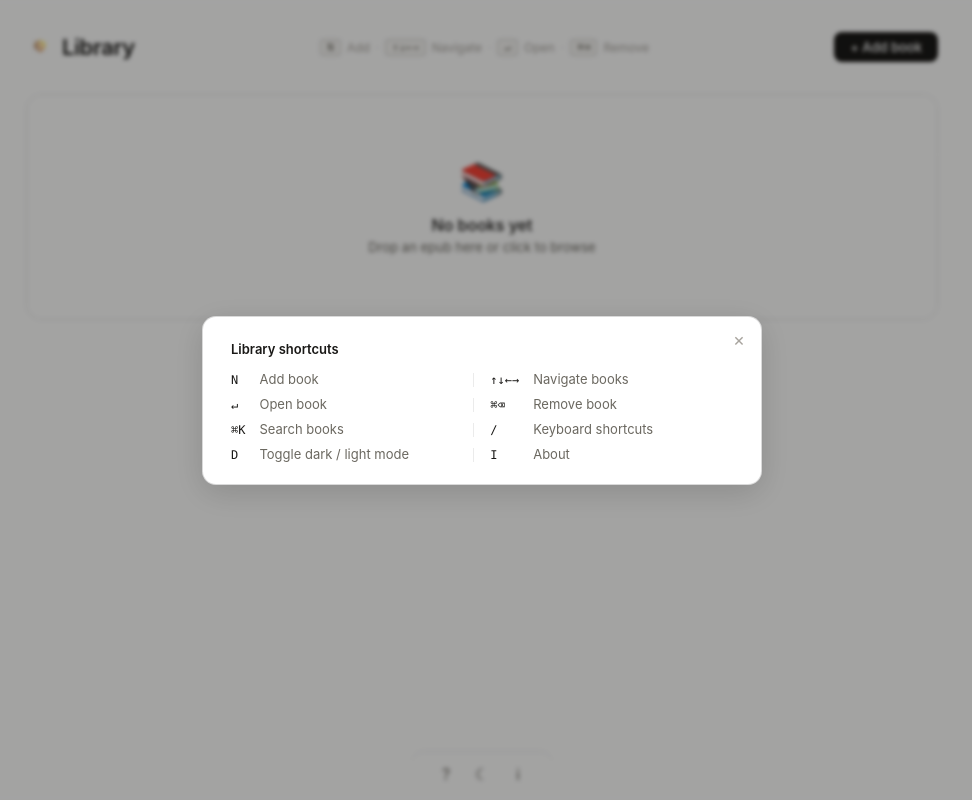
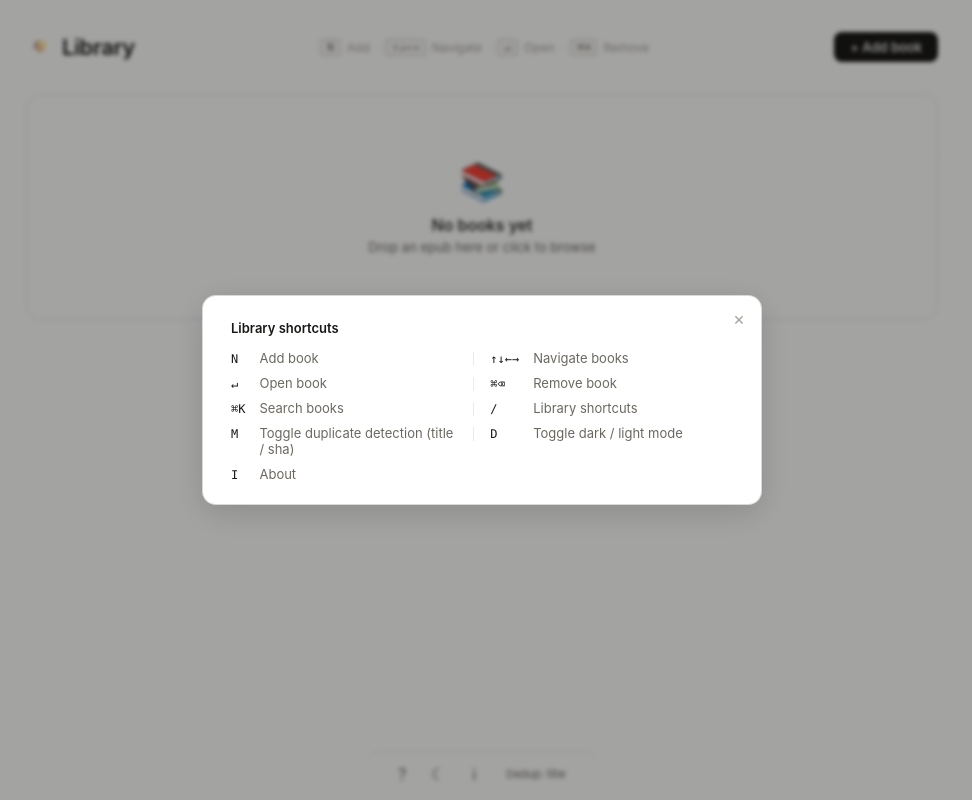
Before and after one commit to msmur/osmanthus, a React (Vite) app: page / in a window 1280 px wide. Both pictures are taken after a click on the button "Library shortcuts (/)". Shown: the whole page, without its empty margins (158-1130 px from the left). Built offline with nearby package versions, Linux system fonts and the light colour scheme.

Commit message:
feat: Add file deduplication based on sha

```diff
--- a/src/app.css
+++ b/src/app.css
@@ -387,6 +387,17 @@ input[type='range'] {
 }
 .btn-icon:hover { background: var(--bg-hover); color: var(--text); }
 .btn-icon-active { background: var(--bg-hover); color: var(--text); }
+
+.btn-dedup {
+  height: 28px;
+  padding: 0 10px;
+  border-radius: 6px;
+  font-size: 11px;
+  color: var(--text-2);
+  transition: background 0.12s, color 0.12s;
+  white-space: nowrap;
+}
+.btn-dedup:hover { background: var(--bg-hover); color: var(--text); }
 
 .reader-loading, .reader-error {
   display: flex;
--- a/src/lib/store.ts
+++ b/src/lib/store.ts
@@ -95,7 +95,7 @@ export async function markCompleted(bookId: string): Promise<void> {
 
 // ─── Settings ────────────────────────────────────────────────────────────────
 
-const DEFAULT_SETTINGS: Settings = { wpm: 280, fontSize: 1 }
+const DEFAULT_SETTINGS: Settings = { wpm: 280, fontSize: 1, dupDetection: 'title' }
 
 export async function getSettings(): Promise<Settings> {
   const saved = await storeGet<Settings>('settings')
--- a/src/types.ts
+++ b/src/types.ts
@@ -9,6 +9,8 @@ export interface Book {
   author: string
   /** Absolute path to the .epub file on disk */
   filePath: string
+  /** SHA-256 hex digest of the raw epub bytes — used for duplicate detection */
+  sha?: string
   coverDataUrl?: string
   /** Current word index (reading position) */
   wordIndex: number
@@ -23,6 +25,8 @@ export interface Settings {
   wpm: number
   fontSize?: number
   rampUp?: boolean
+  /** Which signal is used to detect duplicate books on import */
+  dupDetection?: 'sha' | 'title'
 }
 
 export type View =
--- a/src/views/Library.tsx
+++ b/src/views/Library.tsx
@@ -1,7 +1,7 @@
 import { useState, useEffect, useRef, useCallback } from 'react'
-import type { Book } from '../types'
+import type { Book, Settings } from '../types'
 import { parseEpub } from '../lib/epub'
-import { upsertBook, removeBook, cacheWords, cacheToc, cacheParagraphBreaks } from '../lib/store'
+import { upsertBook, removeBook, cacheWords, cacheToc, cacheParagraphBreaks, getSettings, saveSettings } from '../lib/store'
 
 interface Props {
   books: Book[]
@@ -17,6 +17,7 @@ interface PendingImport {
   incoming: Book
   words: string[]
   paragraphBreaks: number[]
+  matchType: 'sha' | 'title'
 }
 
 const isTauri = typeof window !== 'undefined' && '__TAURI_INTERNALS__' in window
@@ -35,8 +36,14 @@ function formatDate(ts: number): string {
   return d.toLocaleDateString(undefined, { month: 'short', day: 'numeric' })
 }
 
+async function sha256(buffer: ArrayBuffer): Promise<string> {
+  const digest = await crypto.subtle.digest('SHA-256', buffer)
+  return Array.from(new Uint8Array(digest)).map(b => b.toString(16).padStart(2, '0')).join('')
+}
+
 async function importBook(filePath: string, buffer: ArrayBuffer) {
-  const { title, author, coverDataUrl, words, toc, paragraphBreaks } = await parseEpub(buffer)
+  const [{ title, author, coverDataUrl, words, toc, paragraphBreaks }, sha] =
+    await Promise.all([parseEpub(buffer), sha256(buffer)])
   const book: Book = {
     id: nanoid(),
     title,
@@ -47,6 +54,7 @@ async function importBook(filePath: string, buffer: ArrayBuffer) {
     totalWords: words.length,
     addedAt: Date.now(),
     toc,
+    sha,
   }
   return { book, words, paragraphBreaks }
 }
@@ -72,6 +80,8 @@ export function Library({ books, onBooksChange, onOpenBook, onShowAbout, theme,
   const [selectedIdx, setSelectedIdx] = useState(0)
   const [pendingImport, setPendingImport] = useState<PendingImport | null>(null)
   const [showLibHelp, setShowLibHelp] = useState(false)
+  const [dupDetection, setDupDetection] = useState<Settings['dupDetection']>('title')
+  const dupDetectionRef = useRef<Settings['dupDetection']>('title')
   const fileInputRef = useRef<HTMLInputElement>(null)
   const selectedIdxRef = useRef(0)
   const sortedRef = useRef<Book[]>([])
@@ -79,6 +89,26 @@ export function Library({ books, onBooksChange, onOpenBook, onShowAbout, theme,
   const showLibHelpRef = useRef(false)
   booksRef.current = books
   showLibHelpRef.current = showLibHelp
+  dupDetectionRef.current = dupDetection
+
+  useEffect(() => {
+    getSettings().then(s => {
+      const v = s.dupDetection ?? 'both'
+      setDupDetection(v)
+      dupDetectionRef.current = v
+    })
+  }, [])
+
+  const saveDupDetection = useCallback(async (value: Settings['dupDetection']) => {
+    setDupDetection(value)
+    dupDetectionRef.current = value
+    const s = await getSettings()
+    await saveSettings({ ...s, dupDetection: value })
+  }, [])
+
+  const cycleDupDetection = useCallback(() => {
+    saveDupDetection(dupDetectionRef.current === 'title' ? 'sha' : 'title')
+  }, [saveDupDetection])
 
   const saveBook = useCallback(async (
     book: Book, words: string[], paragraphBreaks: number[],
@@ -87,10 +117,18 @@ export function Library({ books, onBooksChange, onOpenBook, onShowAbout, theme,
     onBooksChange(await upsertBook(book))
   }, [onBooksChange])
 
-  const checkDuplicate = useCallback((incoming: Book) => {
-    return booksRef.current.find(
-      b => b.title.toLowerCase() === incoming.title.toLowerCase(),
-    ) ?? null
+  const checkDuplicate = useCallback((incoming: Book): { existing: Book; matchType: 'sha' | 'title' } | null => {
+    const mode = dupDetectionRef.current ?? 'sha'
+    if (mode === 'sha' && incoming.sha) {
+      const shaMatch = booksRef.current.find(b => b.sha && b.sha === incoming.sha)
+      if (shaMatch) return { existing: shaMatch, matchType: 'sha' }
+    } else if (mode === 'title') {
+      const titleMatch = booksRef.current.find(
+        b => b.title.toLowerCase() === incoming.title.toLowerCase(),
+      )
+      if (titleMatch) return { existing: titleMatch, matchType: 'title' }
+    }
+    return null
   }, [])
 
   const handleAdd = useCallback(async () => {
@@ -115,9 +153,9 @@ export function Library({ books, onBooksChange, onOpenBook, onShowAbout, theme,
       const buffer = bytes.buffer as ArrayBuffer
 
       const { book, words, paragraphBreaks } = await importBook(filePath, buffer)
-      const existing = checkDuplicate(book)
-      if (existing) {
-        setPendingImport({ existing, incoming: book, words, paragraphBreaks })
+      const dup = checkDuplicate(book)
+      if (dup) {
+        setPendingImport({ existing: dup.existing, incoming: book, words, paragraphBreaks, matchType: dup.matchType })
       } else {
         await saveBook(book, words, paragraphBreaks)
       }
@@ -135,9 +173,9 @@ export function Library({ books, onBooksChange, onOpenBook, onShowAbout, theme,
     try {
       const buffer = await file.arrayBuffer()
       const { book, words, paragraphBreaks } = await importBook(file.name, buffer)
-      const existing = checkDuplicate(book)
-      if (existing) {
-        setPendingImport({ existing, incoming: book, words, paragraphBreaks })
+      const dup = checkDuplicate(book)
+      if (dup) {
+        setPendingImport({ existing: dup.existing, incoming: book, words, paragraphBreaks, matchType: dup.matchType })
       } else {
         await saveBook(book, words, paragraphBreaks)
       }
@@ -160,6 +198,7 @@ export function Library({ books, onBooksChange, onOpenBook, onShowAbout, theme,
       coverDataUrl: incoming.coverDataUrl,
       totalWords: incoming.totalWords,
       toc: incoming.toc,
+      sha: incoming.sha,
     }
     applyCache(existing.id, words, updated.toc, paragraphBreaks)
     onBooksChange(await upsertBook(updated))
@@ -226,6 +265,7 @@ export function Library({ books, onBooksChange, onOpenBook, onShowAbout, theme,
       const len = sortedRef.current.length
       if (e.key === '/') { e.preventDefault(); setShowLibHelp(true); return }
       if (e.code === 'KeyN') { handleAdd(); return }
+      if (e.code === 'KeyM') { cycleDupDetection(); return }
       if ((e.metaKey || e.ctrlKey) && e.code === 'Backspace') {
         e.preventDefault()
         handleRemoveSelected()
@@ -245,7 +285,7 @@ export function Library({ books, onBooksChange, onOpenBook, onShowAbout, theme,
     }
     window.addEventListener('keydown', onKey)
     return () => window.removeEventListener('keydown', onKey)
-  }, [onOpenBook, handleAdd, handleRemoveSelected])
+  }, [onOpenBook, handleAdd, handleRemoveSelected, cycleDupDetection])
 
   useEffect(() => {
     document.querySelector<HTMLElement>('.book-card-selected')?.scrollIntoView({ block: 'nearest' })
@@ -360,9 +400,16 @@ export function Library({ books, onBooksChange, onOpenBook, onShowAbout, theme,
       )}
 
       <footer className="library-footer">
-        <button className="btn-icon" onClick={() => setShowLibHelp(true)} title="Keyboard shortcuts (/)">?</button>
+        <button className="btn-icon" onClick={() => setShowLibHelp(true)} title="Library shortcuts (/)">?</button>
         <button className="btn-icon" onClick={onToggleTheme} title={`Switch to ${theme === 'dark' ? 'light' : 'dark'} mode (D)`}>{theme === 'dark' ? '☀' : '☾'}</button>
         <button className="btn-icon" onClick={onShowAbout} title="About (I)">ℹ</button>
+        <button
+          className="btn-dedup"
+          onClick={cycleDupDetection}
+          title="Duplicate detection: toggle between title and SHA (M)"
+        >
+          Dedup: {dupDetection}
+        </button>
       </footer>
 
       {showLibHelp && (
@@ -376,7 +423,8 @@ export function Library({ books, onBooksChange, onOpenBook, onShowAbout, theme,
               <span className="help-key">↵</span>         <span className="help-desc">Open book</span>
               <span className="help-key">⌘⌫</span>       <span className="help-desc">Remove book</span>
               <span className="help-key">⌘K</span>        <span className="help-desc">Search books</span>
-              <span className="help-key">/</span>          <span className="help-desc">Keyboard shortcuts</span>
+              <span className="help-key">/</span>          <span className="help-desc">Library shortcuts</span>
+              <span className="help-key">M</span>          <span className="help-desc">Toggle duplicate detection (title / sha)</span>
               <span className="help-key">D</span>          <span className="help-desc">Toggle dark / light mode</span>
               <span className="help-key">I</span>          <span className="help-desc">About</span>
             </div>
@@ -387,8 +435,16 @@ export function Library({ books, onBooksChange, onOpenBook, onShowAbout, theme,
       {pendingImport && (
         <div className="dup-overlay" onClick={() => setPendingImport(null)}>
           <div className="dup-card" onClick={e => e.stopPropagation()}>
-            <p className="dup-title">"{pendingImport.incoming.title}" already exists</p>
-            <p className="dup-sub">How would you like to handle this?</p>
+            <p className="dup-title">
+              {pendingImport.matchType === 'sha'
+                ? 'This exact file is already in your library'
+                : `"${pendingImport.incoming.title}" already exists`}
+            </p>
+            <p className="dup-sub">
+              {pendingImport.matchType === 'sha'
+                ? 'Identical file content detected. Update the stored path, or add a second copy.'
+                : 'A book with this title already exists — it may be a different edition or file. How would you like to handle this?'}
+            </p>
             <div className="dup-actions">
               <button className="dup-btn" onClick={handleReplacePathOnly}>
                 <span className="dup-btn-label">Update file path</span>
--- a/src/views/Reader.tsx
+++ b/src/views/Reader.tsx
@@ -468,7 +468,7 @@ export function Reader({ book, onBack, onProgressUpdate, onComplete, onShowAbout
     if (wasPlayingRef.current) setPlaying(true)
   }
 
-  // ── Keyboard shortcuts ─────────────────────────────────────────────────────
+  // ── Reader shortcuts ─────────────────────────────────────────────────────
   useEffect(() => {
     function onKey(e: KeyboardEvent) {
       if (showHelpRef.current) { setShowHelp(false); return }
@@ -848,7 +848,7 @@ export function Reader({ book, onBack, onProgressUpdate, onComplete, onShowAbout
           <button className={`btn-icon${showParagraphPopup ? ' btn-icon-active' : ''}`} onClick={toggleParagraphPopup} title="Paragraph view (P)">¶</button>
           <button className={`btn-icon${showHeader ? ' btn-icon-active' : ''}`} onClick={() => setShowHeader(s => !s)} title="Toggle navbar (N)">⊤</button>
           <button className={`btn-icon${showControls ? ' btn-icon-active' : ''}`} onClick={() => setShowControls(s => !s)} title="Toggle controls (X)">⊥</button>
-          <button className="btn-icon" onClick={() => setShowHelp(true)} title="Keyboard shortcuts (/)">?</button>
+          <button className="btn-icon" onClick={() => setShowHelp(true)} title="Reader shortcuts (/)">?</button>
           <button className="btn-icon" onClick={onToggleTheme} title={`Switch to ${theme === 'dark' ? 'light' : 'dark'} mode (D)`}>{theme === 'dark' ? '☀' : '☾'}</button>
           <button className="btn-icon" onClick={onShowAbout} title="About (I)">ℹ</button>
           <button className={`btn-icon${showToc ? ' btn-icon-active' : ''}`} onClick={() => setShowToc(s => !s)} title="Headers (H)">☰</button>
@@ -941,7 +941,7 @@ export function Reader({ book, onBack, onProgressUpdate, onComplete, onShowAbout
       {showHelp && (
         <div className="help-overlay" onClick={() => setShowHelp(false)}>
           <div className="help-card" onClick={(e) => e.stopPropagation()}>
-            <p className="help-title">Keyboard shortcuts</p>
+            <p className="help-title">Reader shortcuts</p>
             <button className="help-close" onClick={() => setShowHelp(false)}>×</button>
             <div className="help-shortcuts">
               <span className="help-key">Space</span>       <span className="help-desc">Play / Pause</span>
```
